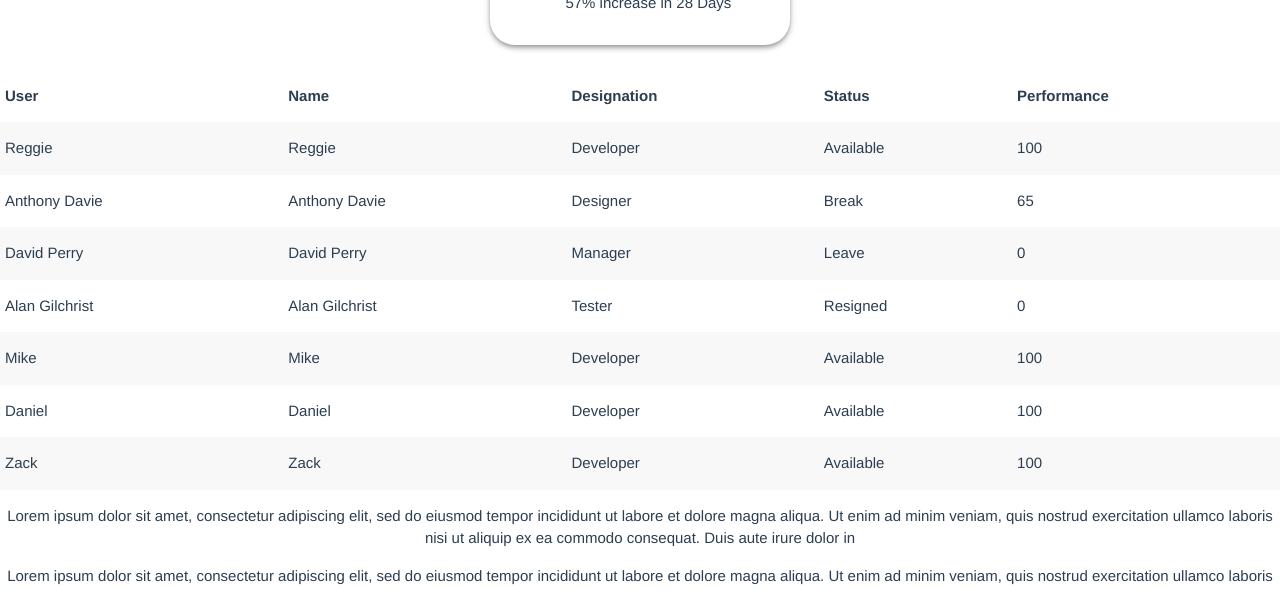
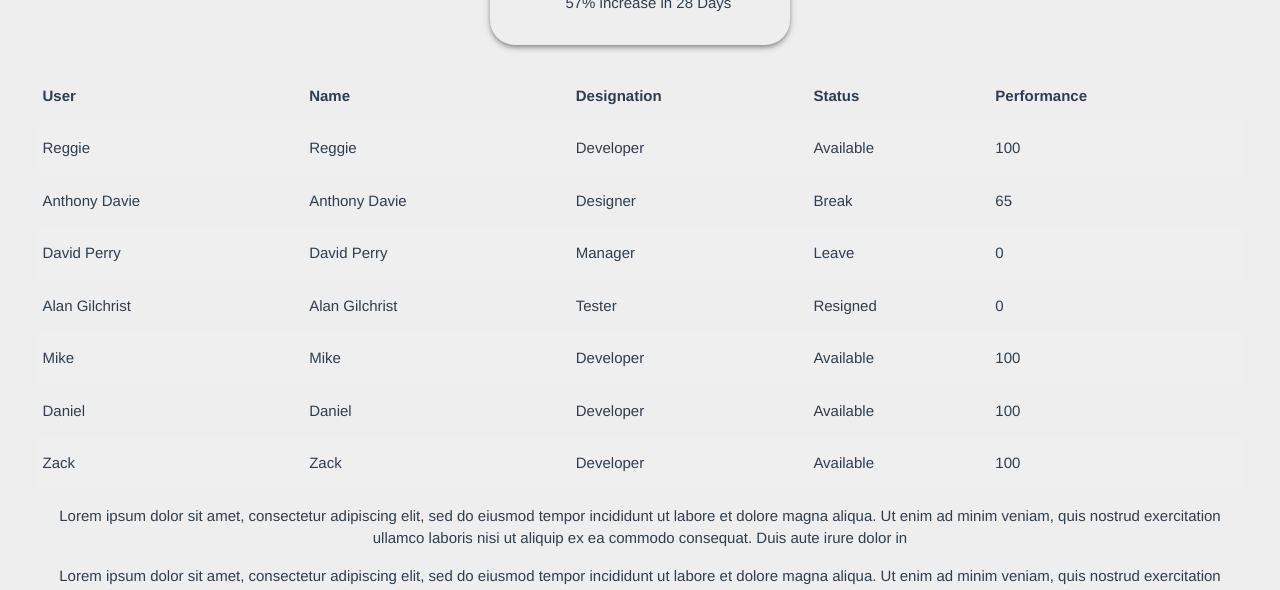
Before and after one commit to ryoboua/admin-dashboard, a Vue app: page / in a window 1280 px wide. Shown: the part 345-935 px from the top of the page. Built offline with nearby package versions, Linux system fonts and the light colour scheme; data requests are answered from the project's data file.

Commit message:
Update src/App.vue

```diff
--- a/src/App.vue
+++ b/src/App.vue
@@ -6,20 +6,22 @@
           <Gauge v-for="(gauge, index) in gaugeList" v-bind=gauge :key=index />
       </div>
     </section>
-    <section>
-      <employee-table :employeeList=employeeList />
-    </section>
-    <section>
-      <message-board :messageList=messageList />
+    <section class="section-container" >
+      <div class="row">
+        <employee-table :employeeList=employeeList />
+        <message-board :messageList=messageList />
+      </div>
     </section>
   </div>
 </template>
 
 <script>
+
   import Gauge from './components/Gauge'
   import NavSection from './components/NavSection'
   import EmployeeTable from './components/EmployeeTable'
   import MessageBoard from './components/MessageBoard'
+
 
   export default {
     name: 'App',
@@ -42,6 +44,7 @@
       this.fetchAdminInfo()
       this.fetchEmployeeList()
       this.fetchMessageList()
+
     },
     methods: {
       fetchGaugeList() {
@@ -75,6 +78,7 @@
     -moz-osx-font-smoothing: grayscale;
     text-align: center;
     color: #2c3e50;
+    background-color: #eeeeee;
   }
 
   .gauge-list-wrapper {
@@ -83,4 +87,8 @@
     justify-content: center;
     margin-top: 10px;
   }
+
+  .section-container {
+    margin: 0 2.5em;
+  }
 </style>
```
